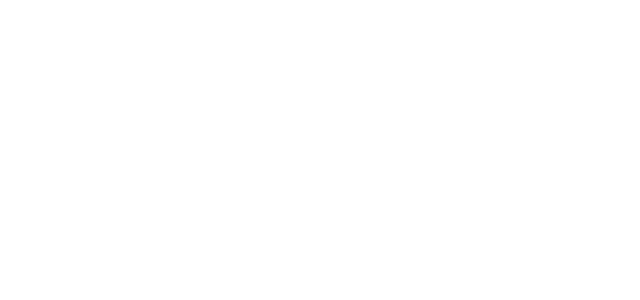
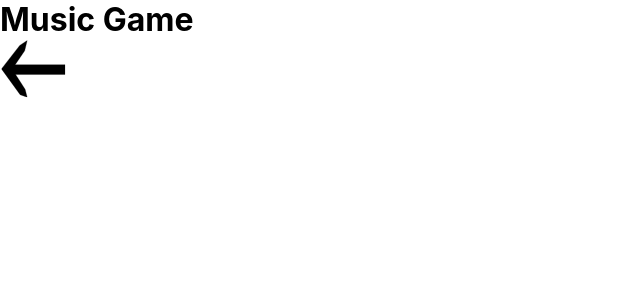
Before and after one commit to joal7299/Capstone, a React (Create React App) app: page /musicGame in a window 1280 px wide. Shown: the top 300 px of the page, without its empty margins (0-640 px from the left). Built offline with nearby package versions, Linux system fonts and the light colour scheme.

Commit message:
Paths and home buttons for bus scene

```diff
--- a/src/components/Friend.js
+++ b/src/components/Friend.js
@@ -1,10 +1,17 @@
 import React from 'react'
+
+import Hover from "./Hover.js"
+
+import {ReactComponent as BusStop} from "../img/table.svg"
+import {ReactComponent as Home} from "../img/leftArrow.svg"
 
 class Friend extends React.Component {
     render() {
         return (
             <div>
                 <h1>Friend</h1>
+                <Hover noHoverSvg={<BusStop className="Desk"/>} hoverSvg={<BusStop cursor="pointer" onClick={()=> window.location.href="musicGame"} className="Desk"/>}/>
+                <Hover noHoverSvg={<Home className="Home"/>} hoverSvg={<Home cursor="pointer" onClick={()=> window.location.href="Home"} className="Home"/>}/>
             </div>
         )
     }
--- /dev/null
+++ b/src/components/musicGame.js
@@ -0,0 +1,16 @@
+import React from 'react'
+import {ReactComponent as Home} from "../img/leftArrow.svg"
+import Hover from "./Hover.js"
+
+class Music extends React.Component {
+    render() {
+        return (
+            <div>
+                <h1>Music Game</h1>
+                <Hover noHoverSvg={<Home className="Home"/>} hoverSvg={<Home cursor="pointer" onClick={()=> window.location.href="Friend"} className="Home"/>}/>
+            </div>
+        )
+    }
+}
+
+export default Music;
--- a/src/index.js
+++ b/src/index.js
@@ -13,6 +13,7 @@
 import Desk from './components/Desk';
 import Trash from './components/Trash';
 import Note from './components/Note';
+import Music from './components/musicGame';
 
 
 const routing = (
@@ -29,6 +30,7 @@
             <Route path="/desk" component={Desk}/>
             <Route path="/trash" component={Trash}/>
             <Route path="/note" component={Note}/>
+            <Route path="/musicGame" component={Music}/>
         </div>
     </Router>
 )
```
